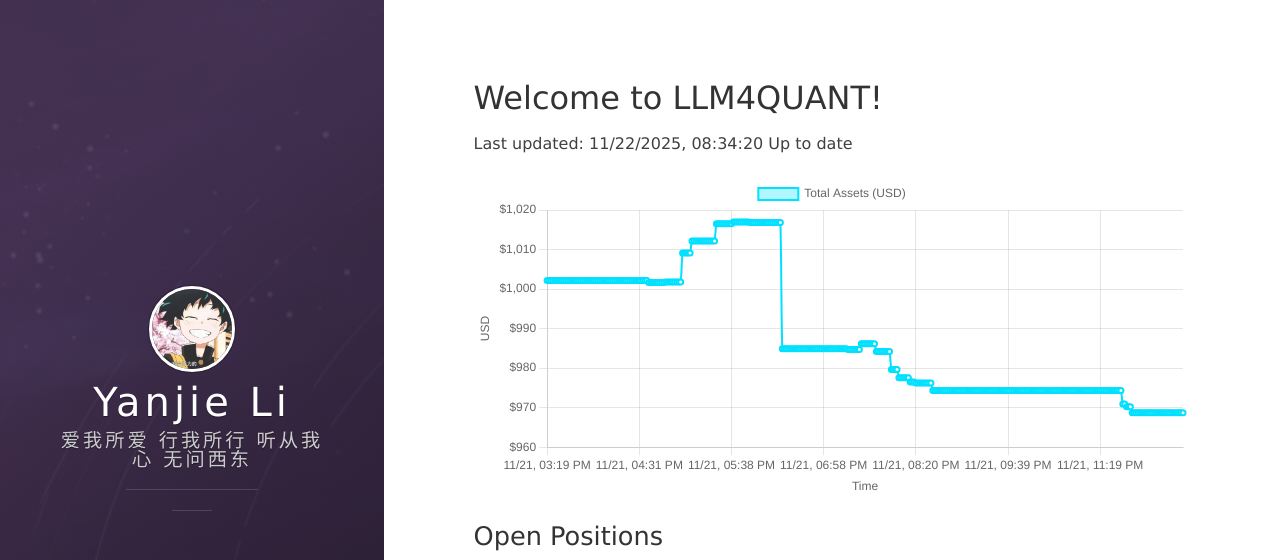
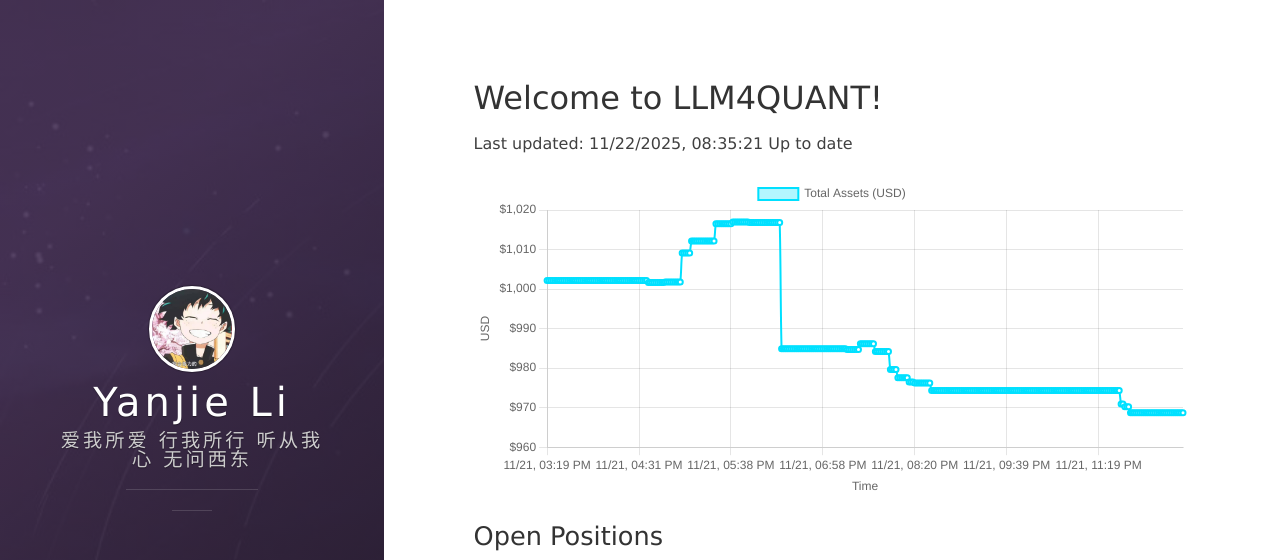
Before and after one commit to leeyegy/leeyegy.github.io, a Jekyll site: the page built from live-trading.html, in a window 1280 px wide and 1026 px high. Shown: the top 560 px of the window. Built offline with Jekyll 4.4.1, drawn with Linux system fonts in a browser that asks for light colours; nearby versions of some CDN libraries.

Commit message:
AccountMonitor: update balance history 2025-11-22T16:35:21+08:00

```diff
--- a/assets/data/binance/balance-history.json
+++ b/assets/data/binance/balance-history.json
@@ -1,5 +1,5 @@
 {
-  "generatedAt": "2025-11-22T16:34:20+08:00",
+  "generatedAt": "2025-11-22T16:35:21+08:00",
   "asset": "total_usd_value",
   "history": [
     {
@@ -1357,6 +1357,10 @@
     {
       "timestamp": "2025-11-22T16:34:20+08:00",
       "totalUsd": 968.69074819
+    },
+    {
+      "timestamp": "2025-11-22T16:35:21+08:00",
+      "totalUsd": 968.69074819
     }
   ]
 }
```
